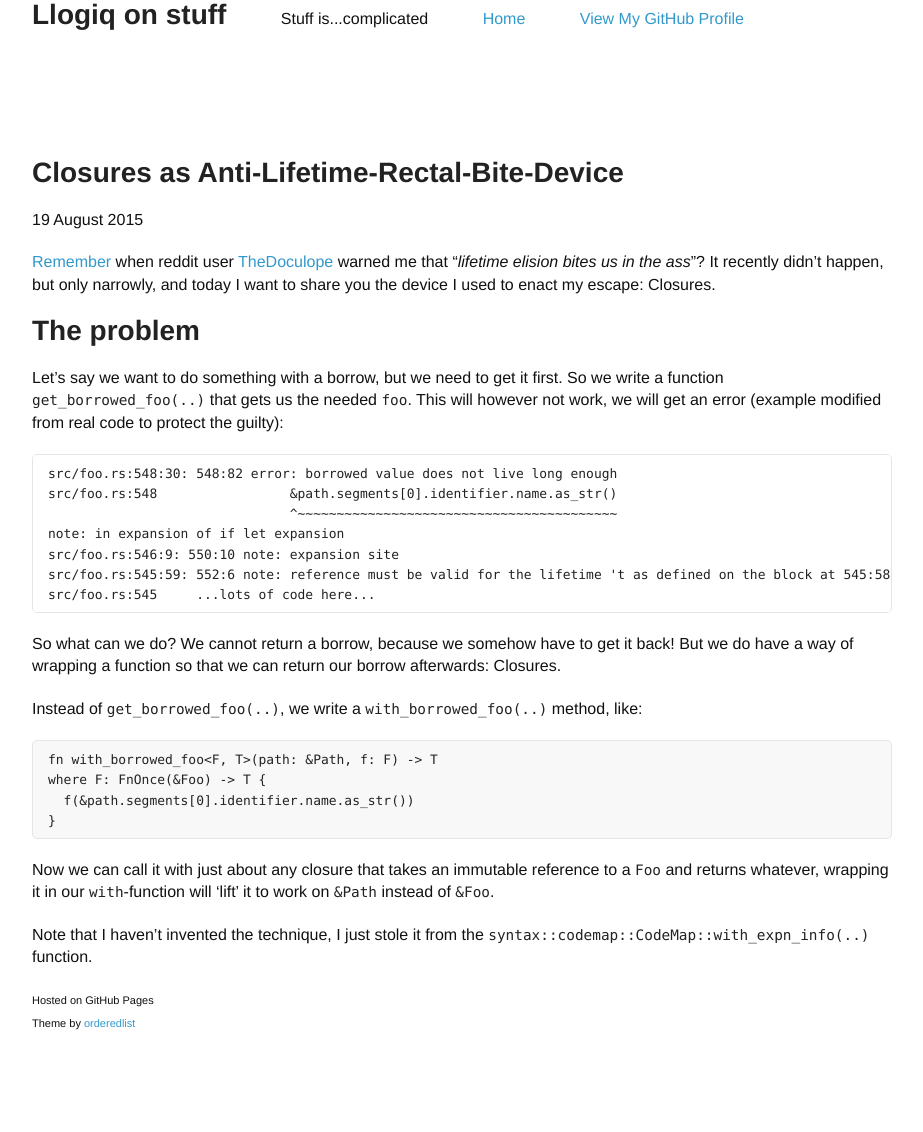
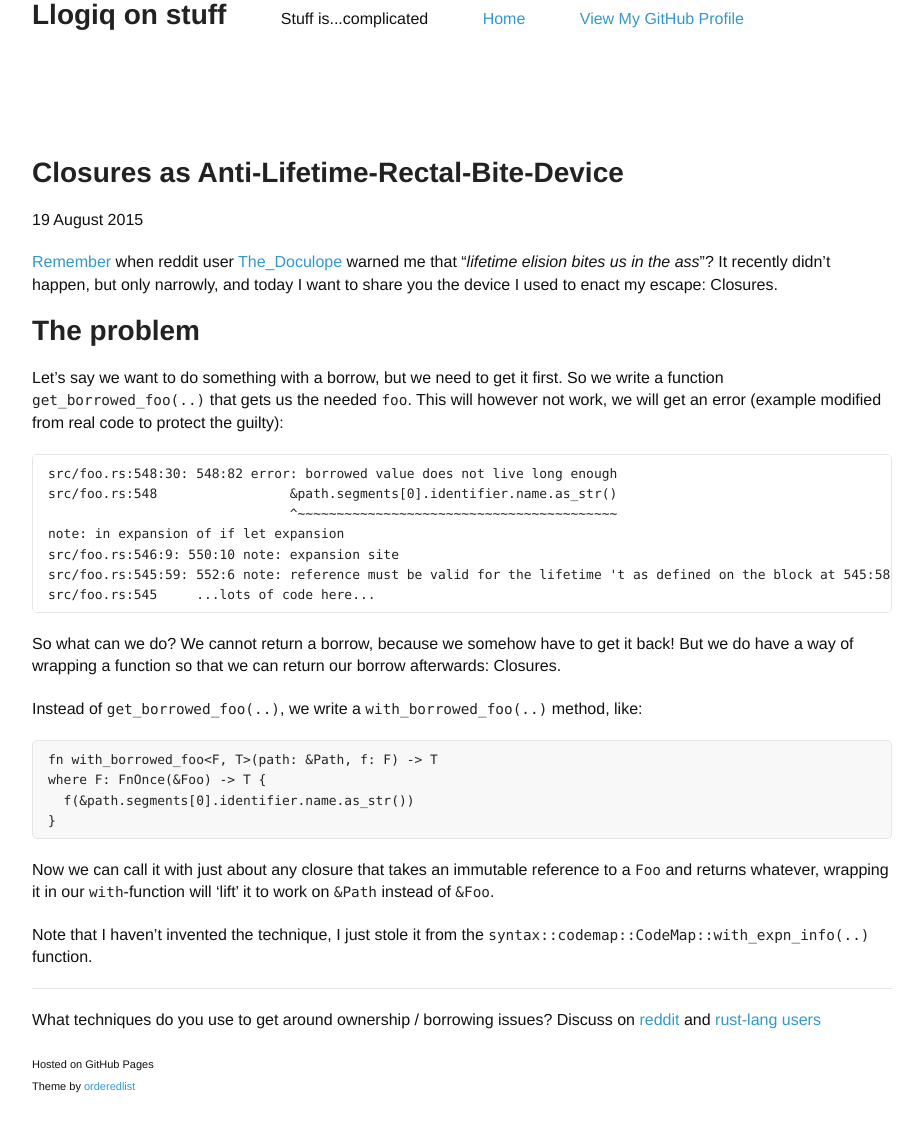
Before and after one commit to llogiq/llogiq.github.io, a Jekyll site: the page built from _posts/2015-08-19-closure.md, in a window 1280 px wide and 1175 px high. Shown: the top 1132 px of the window, without its empty margins (178-1101 px from the left). Built offline with Jekyll 4.4.1, drawn with Linux system fonts in a browser that asks for light colours.

Commit message:
fixed link, added discuss links

```diff
--- a/_posts/2015-08-19-closure.md
+++ b/_posts/2015-08-19-closure.md
@@ -3,7 +3,7 @@ title: Closures as Anti-Lifetime-Rectal-Bite-Device
 ---
 
 [Remember](/2015/07/09/cow.html)
-when reddit user [TheDoculope](https://www.reddit.com/user/TheDoculope)
+when reddit user [The_Doculope](https://www.reddit.com/user/The_Doculope)
 warned me that "*lifetime elision bites us in the ass*"? It recently didn't
 happen, but only narrowly, and today I want to share you the device I used to
 enact my escape: Closures.
@@ -45,3 +45,9 @@ reference to a `Foo` and returns whatever, wrapping it in our
 
 Note that I haven't invented the technique, I just stole it from
 the `syntax::codemap::CodeMap::with_expn_info(..)` function.
+
+----
+
+What techniques do you use to get around ownership / borrowing issues?
+Discuss on [reddit](https://www.reddit.com/r/rust)
+and [rust-lang users](https://users.rust-lang.org)
```
